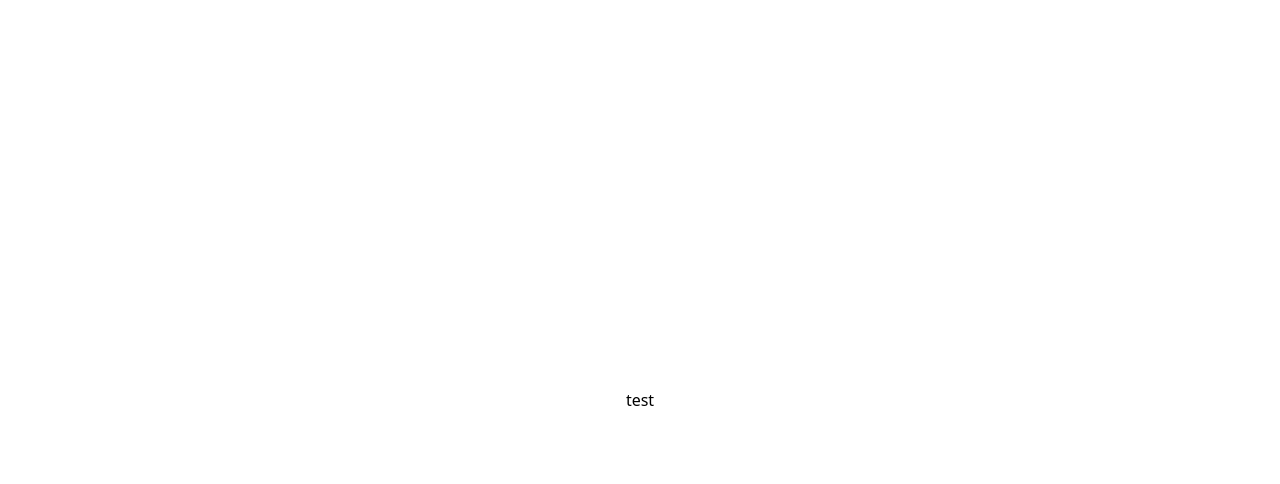
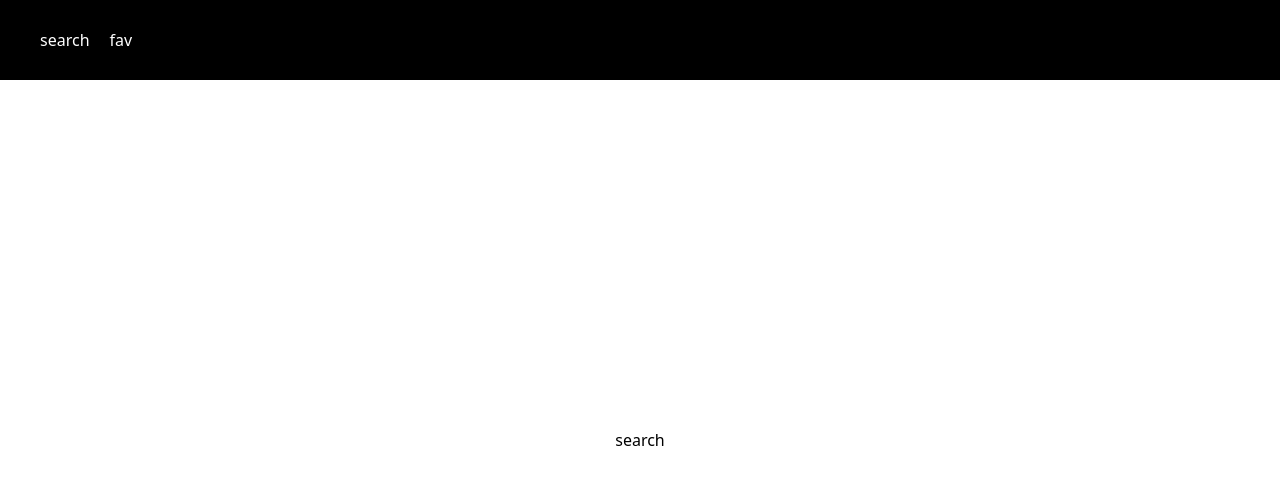
Before and after one commit to snt85c/hops-barley, a React (Vite) app: page / in a window 1280 px wide. Shown: the top 484 px of the page. Built offline with nearby package versions, Linux system fonts and the light colour scheme.

Commit message:
adds react-router
for now it simply adds react router and a basic implementation of it, by
having a search page (/) a favourites (/favourites) and a ErrorPage (*) that will catch anything. a navbar has been inserted as well

```diff
--- a/index.html
+++ b/index.html
@@ -2,9 +2,8 @@
 <html lang="en">
   <head>
     <meta charset="UTF-8" />
-    <link rel="icon" type="image/svg+xml" href="/vite.svg" />
     <meta name="viewport" content="width=device-width, initial-scale=1.0" />
-    <title>Vite + React + TS</title>
+    <title>Hops&Barley | v1.0</title>
   </head>
   <body>
     <div id="root"></div>
--- a/package.json
+++ b/package.json
@@ -11,7 +11,8 @@
   },
   "dependencies": {
     "react": "^18.2.0",
-    "react-dom": "^18.2.0"
+    "react-dom": "^18.2.0",
+    "react-router-dom": "^6.14.1"
   },
   "devDependencies": {
     "@types/react": "^18.2.14",
--- a/src/App.tsx
+++ b/src/App.tsx
@@ -1,5 +1,28 @@
+import {
+  Outlet,
+  Route,
+  BrowserRouter as Router,
+  Routes,
+} from "react-router-dom";
+import Navbar from "./Navbar";
+import Search from "./Pages/Search";
+import ErrorPage from "./Pages/ErrorPage";
+import Favourites from "./Pages/Favourites";
+
 function App() {
-  return <div className="flex justify-center items-center h-[100vh]">test</div>;
+  return (
+    <>
+      <Router>
+        <Outlet />
+        <Navbar />
+        <Routes>
+          <Route path="/" element={<Search />} errorElement={<ErrorPage />} />
+          <Route path="/favourites" element={<Favourites />} />
+          <Route path="*" element={<ErrorPage />} />
+        </Routes>
+      </Router>
+    </>
+  );
 }
 
 export default App;
--- /dev/null
+++ b/src/Navbar.tsx
@@ -0,0 +1,14 @@
+import { useNavigate } from "react-router-dom";
+export default function Navbar() {
+  const navigate = useNavigate();
+  return (
+    <>
+      <div className="bg-black sticky top-0 z-50 w-full h-[10vh] text-white flex justify-between items-center md:px-10 px-5">
+        <div className="flex justify-center items-center gap-5">
+          <button onClick={() => navigate("/")}>search</button>
+          <button onClick={() => navigate("favourites")}>fav</button>
+        </div>
+      </div>
+    </>
+  );
+}
--- /dev/null
+++ b/src/Pages/ErrorPage.tsx
@@ -0,0 +1,6 @@
+export default function ErrorPage() {
+  return (
+    <div className="flex w-full h-[90vh] justify-center items-center">Error
+    </div>
+  );
+}
--- /dev/null
+++ b/src/Pages/Favourites.tsx
@@ -0,0 +1,3 @@
+export default function Favourites(){
+    return (<div className="flex w-full min-h-[90vh] justify-center items-center">fav</div>)
+}
--- /dev/null
+++ b/src/Pages/Search.tsx
@@ -0,0 +1,3 @@
+export default function Search(){
+    return (<div className="flex w-full min-h-[90vh] justify-center items-center">search</div>)
+}
--- a/src/index.css
+++ b/src/index.css
@@ -2,7 +2,8 @@
 @tailwind components;
 @tailwind utilities;
 
-#root{
-  min-height:100vh;
-  min-width:100vw;
+#root {
+  min-height: 100vh;
+  min-width: 100vw;
+  color: "black";
 }
```
Also changed, not shown: 1 other file (tests, documents, lock files or other folders).
